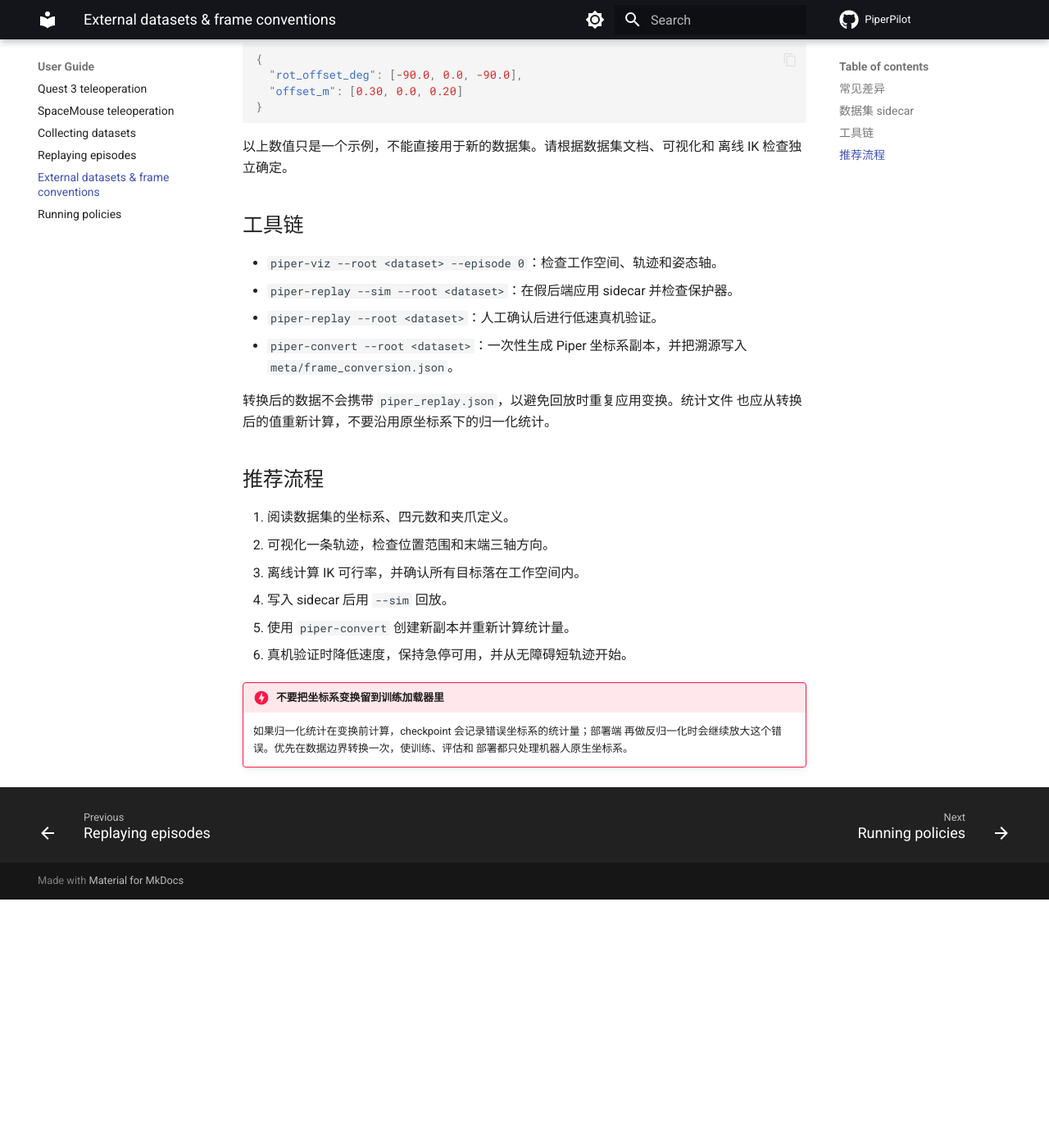
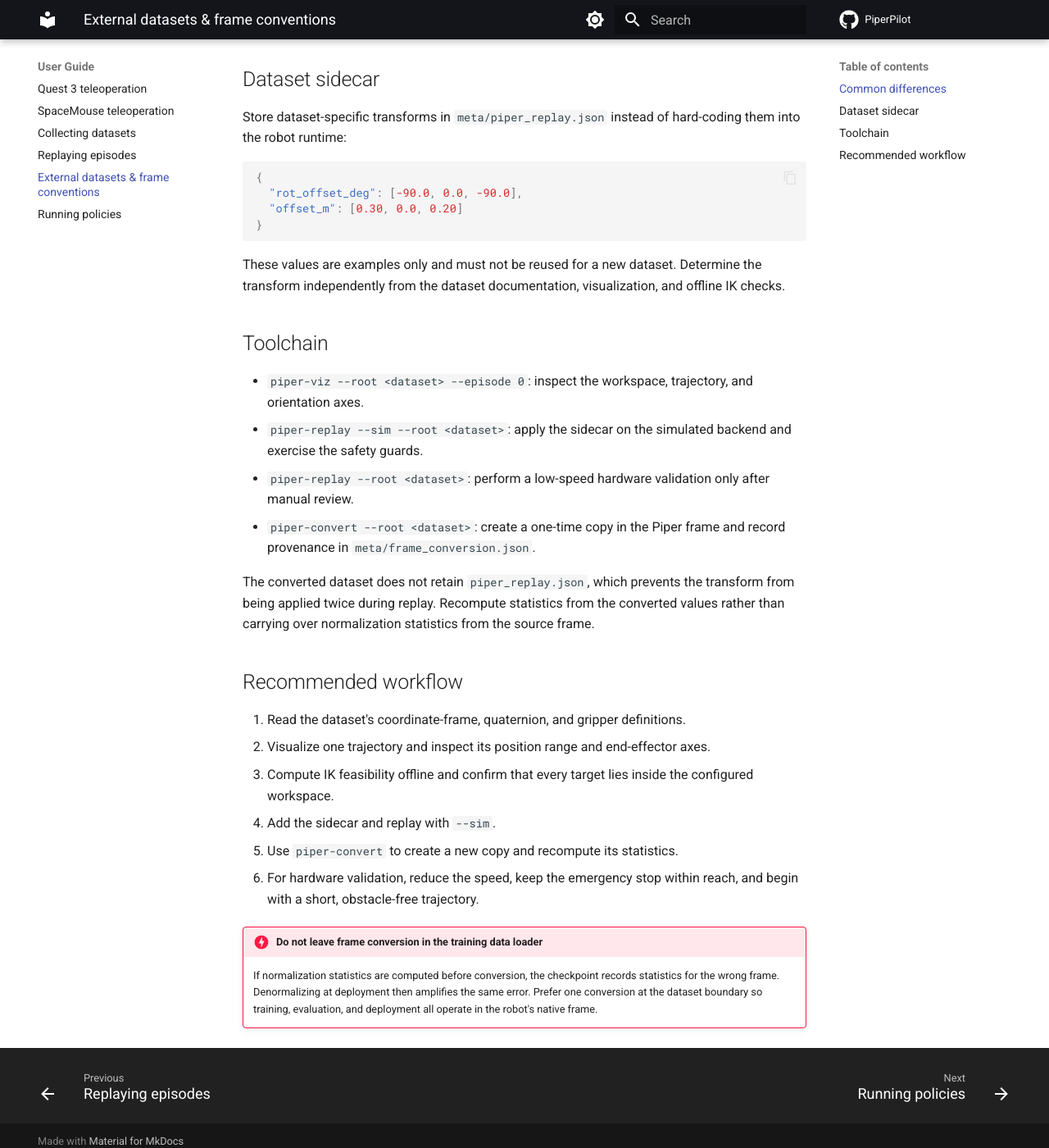
Before and after one commit to tomakeIT/PiperPilot, an MkDocs documentation site: the page built from docs/guide/external-datasets.md, in a window 1280 px wide and 1400 px high, scrolled down 635 px. Shown: the whole window at 82% size. Built offline with MkDocs 1.6.1 and Material for MkDocs 9.7.7, drawn with Linux system fonts in a browser that asks for light colours; comment, search, counter and statistics services are not loaded; before the commit the page ends 1732 px from its top, so only the background shows below that; some of the changed text lies outside the part shown.

Commit message:
Translate remaining documentation to English

````diff
--- a/docs/guide/external-datasets.md
+++ b/docs/guide/external-datasets.md
@@ -1,21 +1,26 @@
-# 外部数据集：坐标系约定与转换
+# External datasets: frame conventions and conversion
 
-外部机器人数据集往往采用不同的末端坐标系、四元数顺序和夹爪单位。直接回放
-这些数据可能造成 IK 失败、轨迹越界或夹爪动作错误。本页说明公开、通用的检查
-与转换流程；任何真机验证都应先在仿真模式完成。
+External robot datasets often use different end-effector frames, quaternion
+orders, and gripper units. Replaying them without conversion can cause IK
+failures, out-of-bounds trajectories, or incorrect gripper motion. This page
+describes a public, dataset-agnostic validation and conversion workflow. Always
+complete the simulation checks before validating a dataset on real hardware.
 
-## 常见差异
+## Common differences
 
-- **位置参考系**：世界系、机器人基座系或相对起点坐标系。
-- **末端姿态**：绝对法兰姿态，或相对工具中立位的旋转。
-- **四元数顺序**：`wxyz` 与 `xyzw`。
-- **相对旋转定义**：world-frame delta 与 body-frame delta 不可混用。
-- **夹爪单位**：米制宽度、归一化值或设备原始读数。
+- **Position frame:** world, robot base, or a frame relative to the episode's
+  initial pose.
+- **End-effector orientation:** an absolute flange orientation or a rotation
+  relative to a neutral tool pose.
+- **Quaternion order:** `wxyz` or `xyzw`.
+- **Relative rotation convention:** world-frame and body-frame deltas are not
+  interchangeable.
+- **Gripper units:** metric width, normalized values, or raw device readings.
 
-## 数据集 sidecar
+## Dataset sidecar
 
-把数据集特有的变换写入其 `meta/piper_replay.json`，而不是硬编码到机器人
-运行时：
+Store dataset-specific transforms in `meta/piper_replay.json` instead of
+hard-coding them into the robot runtime:
 
 ```json
 {
@@ -24,30 +29,41 @@
 }
 ```
 
-以上数值只是一个示例，不能直接用于新的数据集。请根据数据集文档、可视化和
-离线 IK 检查独立确定。
+These values are examples only and must not be reused for a new dataset.
+Determine the transform independently from the dataset documentation,
+visualization, and offline IK checks.
 
-## 工具链
+## Toolchain
 
-- `piper-viz --root <dataset> --episode 0`：检查工作空间、轨迹和姿态轴。
-- `piper-replay --sim --root <dataset>`：在假后端应用 sidecar 并检查保护器。
-- `piper-replay --root <dataset>`：人工确认后进行低速真机验证。
-- `piper-convert --root <dataset>`：一次性生成 Piper 坐标系副本，并把溯源写入
-  `meta/frame_conversion.json`。
+- `piper-viz --root <dataset> --episode 0`: inspect the workspace, trajectory,
+  and orientation axes.
+- `piper-replay --sim --root <dataset>`: apply the sidecar on the simulated
+  backend and exercise the safety guards.
+- `piper-replay --root <dataset>`: perform a low-speed hardware validation only
+  after manual review.
+- `piper-convert --root <dataset>`: create a one-time copy in the Piper frame
+  and record provenance in `meta/frame_conversion.json`.
 
-转换后的数据不会携带 `piper_replay.json`，以避免回放时重复应用变换。统计文件
-也应从转换后的值重新计算，不要沿用原坐标系下的归一化统计。
+The converted dataset does not retain `piper_replay.json`, which prevents the
+transform from being applied twice during replay. Recompute statistics from
+the converted values rather than carrying over normalization statistics from
+the source frame.
 
-## 推荐流程
+## Recommended workflow
 
-1. 阅读数据集的坐标系、四元数和夹爪定义。
-2. 可视化一条轨迹，检查位置范围和末端三轴方向。
-3. 离线计算 IK 可行率，并确认所有目标落在工作空间内。
-4. 写入 sidecar 后用 `--sim` 回放。
-5. 使用 `piper-convert` 创建新副本并重新计算统计量。
-6. 真机验证时降低速度，保持急停可用，并从无障碍短轨迹开始。
+1. Read the dataset's coordinate-frame, quaternion, and gripper definitions.
+2. Visualize one trajectory and inspect its position range and end-effector
+   axes.
+3. Compute IK feasibility offline and confirm that every target lies inside the
+   configured workspace.
+4. Add the sidecar and replay with `--sim`.
+5. Use `piper-convert` to create a new copy and recompute its statistics.
+6. For hardware validation, reduce the speed, keep the emergency stop within
+   reach, and begin with a short, obstacle-free trajectory.
 
-!!! danger "不要把坐标系变换留到训练加载器里"
-    如果归一化统计在变换前计算，checkpoint 会记录错误坐标系的统计量；部署端
-    再做反归一化时会继续放大这个错误。优先在数据边界转换一次，使训练、评估和
-    部署都只处理机器人原生坐标系。
+!!! danger "Do not leave frame conversion in the training data loader"
+    If normalization statistics are computed before conversion, the checkpoint
+    records statistics for the wrong frame. Denormalizing at deployment then
+    amplifies the same error. Prefer one conversion at the dataset boundary so
+    training, evaluation, and deployment all operate in the robot's native
+    frame.
````
